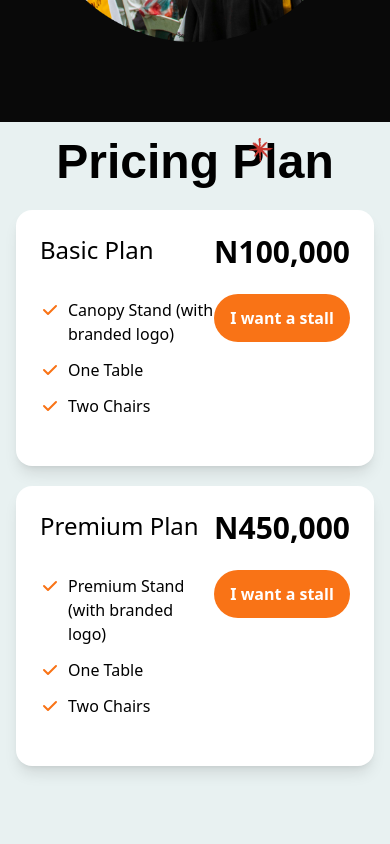
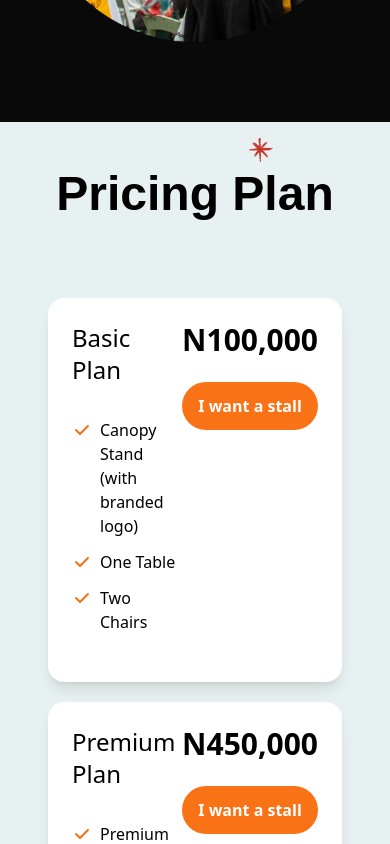
Before and after one commit to ikwerre-dev/sme-unwind-Dashboard, a React (Vite) app: page / in a window 390 px wide. Shown: the part 2240-3084 px from the top of the page. Built offline with nearby package versions, Linux system fonts and the light colour scheme; a web font is replaced by a local one.

Commit message:
fixed the margin

```diff
--- a/src/components/PricingSection.jsx
+++ b/src/components/PricingSection.jsx
@@ -2,8 +2,8 @@ import React from 'react';
 import redstar from '../assets/redstar.png'
 const PricingPlan = () => {
     return (
-        <div className="bg-[#e8f1f1] p-4 sm:p-[3rem] relative font-sans pb-[5rem]">
-            <h1 className="text-5xl font-bold wineFont  font-bold mb-6 sm:mb-[5rem] text-center">Pricing Plan</h1>
+        <div className="bg-[#e8f1f1] p-[3rem] sm:p-[3rem] relative font-sans pb-[5rem]">
+            <h1 className="text-5xl font-bold wineFont  font-bold mb-[5rem] text-center">Pricing Plan</h1>
 
             <img
                 src={redstar}
```
